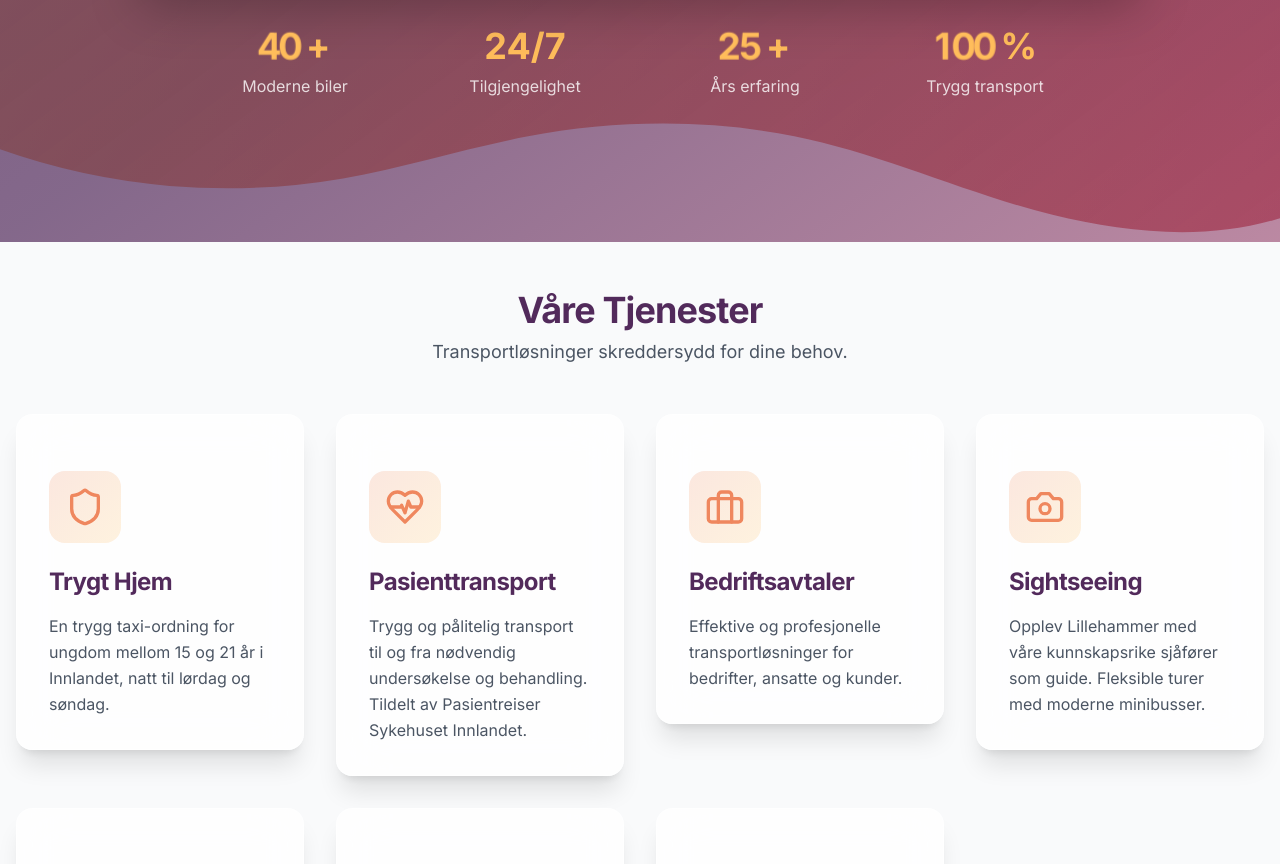
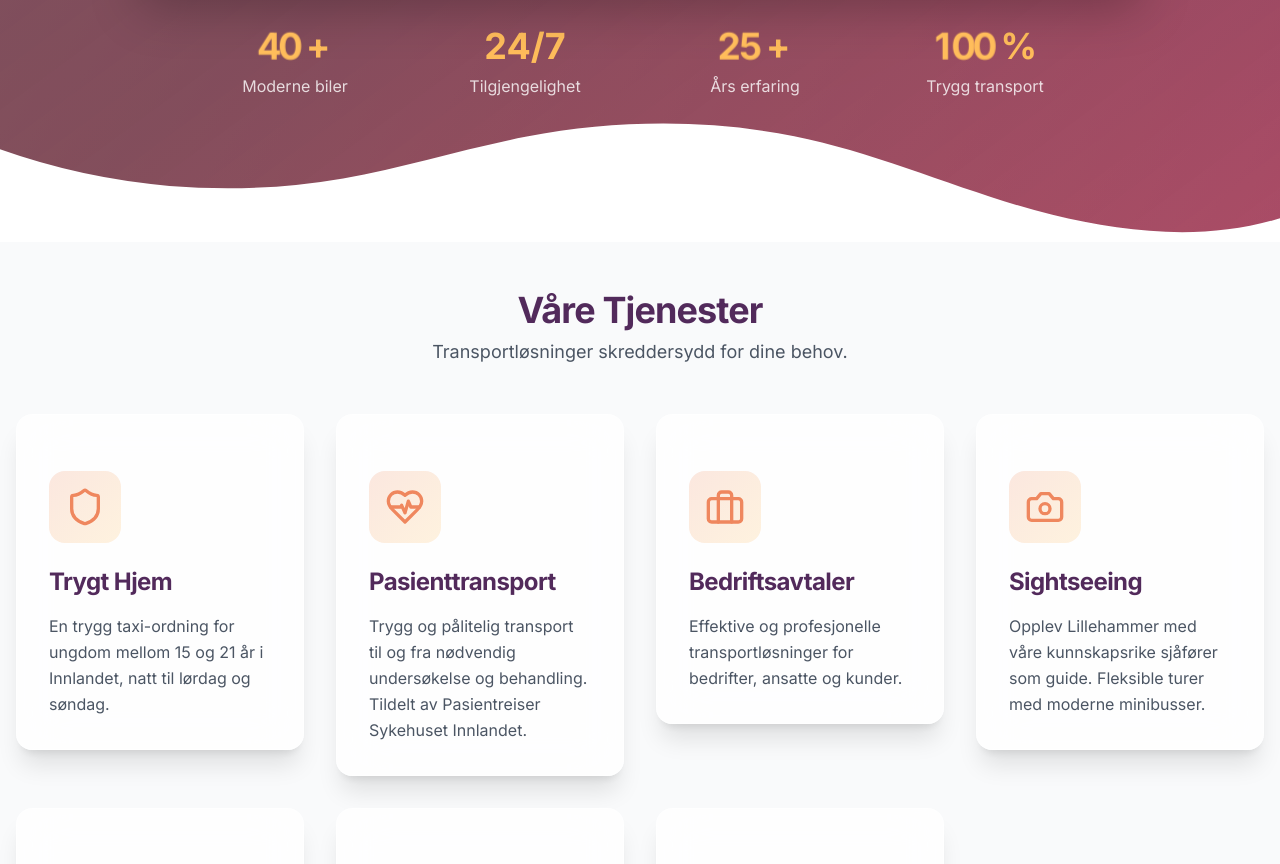
Before and after one commit to sheikhmataev/06565, a Next.js app: page / in a window 1280 px wide. Shown: the part 780-1644 px from the top of the page. Built offline with nearby package versions, Linux system fonts and the light colour scheme.

Commit message:
White shapedivider on herosection

```diff
--- a/src/components/layout/ShapeDivider.tsx
+++ b/src/components/layout/ShapeDivider.tsx
@@ -4,18 +4,31 @@ interface ShapeDividerProps {
 }
 
 export default function ShapeDivider({ className, color }: ShapeDividerProps) {
+  // Map Tailwind color classes to actual fill values
+  const getFillColor = (colorClass: string): string => {
+    const colorMap: Record<string, string> = {
+      'text-white': '#ffffff',
+      'text-gray-50': '#f9fafb',
+      'text-gray-100': '#f3f4f6',
+      'text-primary-1': '#1e293b', // Adjust based on your theme
+      'text-primary-2': '#334155', // Adjust based on your theme
+    };
+
+    return colorMap[colorClass] || '#ffffff'; // Default to white
+  };
+
   return (
-    <div className={`absolute bottom-0 left-0 w-full overflow-hidden leading-[0] ${className}`}>
+    <div className={`absolute bottom-0 left-0 w-full overflow-hidden leading-[0] ${className}`} style={{ pointerEvents: 'none', zIndex: 15 }}>
       <svg
         data-name="Layer 1"
         xmlns="http://www.w3.org/2000/svg"
         viewBox="0 0 1200 120"
         preserveAspectRatio="none"
-        className="relative block w-[calc(100%+1.3px)] h-[120px]"
+        className={`relative block w-[calc(100%+1.3px)] h-[120px] ${color}`}
       >
         <path
           d="M985.66,92.83C906.67,72,823.78,31,743.84,14.19c-82.26-17.34-168.06-16.33-250.45.39-57.84,11.73-114,31.07-172,41.86A600.21,600.21,0,0,1,0,27.35V120H1200V95.8C1132.19,118.92,1055.71,111.31,985.66,92.83Z"
-          className={`fill-current ${color}`}
+          fill={getFillColor(color)}
         ></path>
       </svg>
     </div>
--- a/src/components/sections/HeroSection.tsx
+++ b/src/components/sections/HeroSection.tsx
@@ -124,7 +124,7 @@ export default function HeroSection() {
             </div>
           </div>
         </div>
-        <ShapeDivider color="text-gray-50" />
+        <ShapeDivider color="text-white" />
       </div>
     </section>
   );
```
